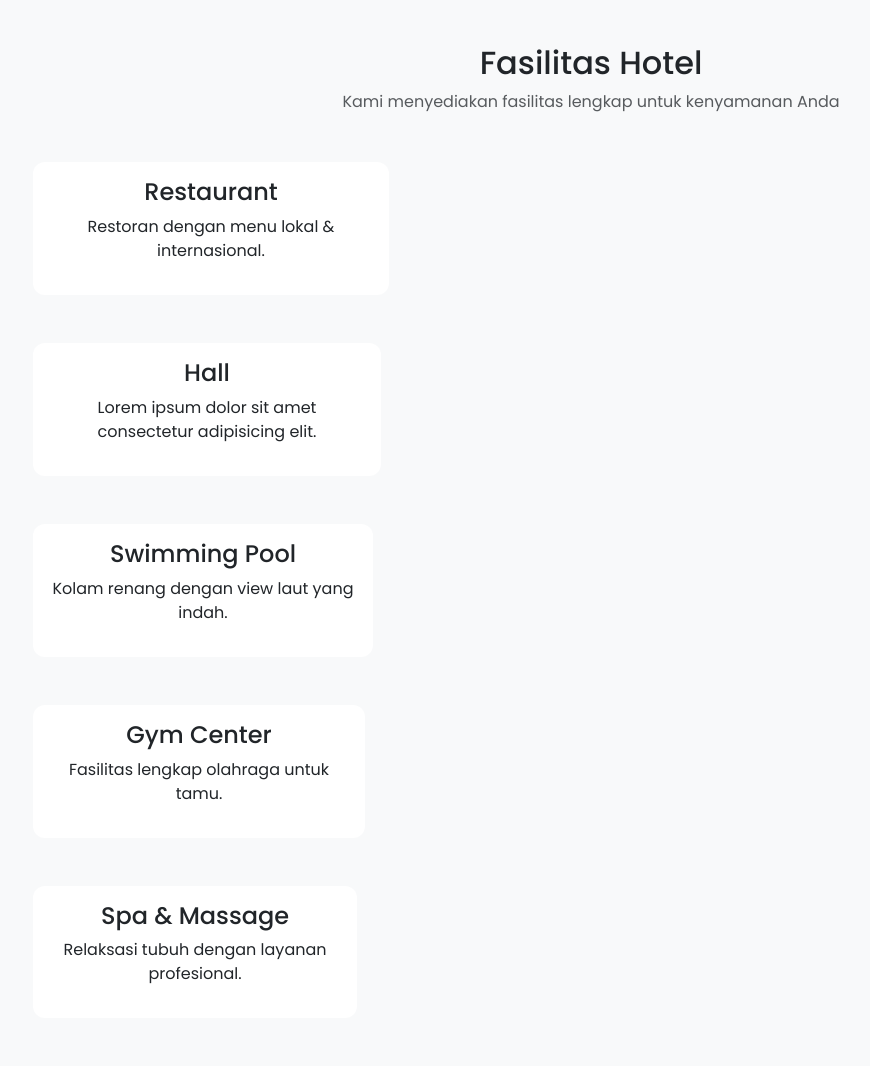
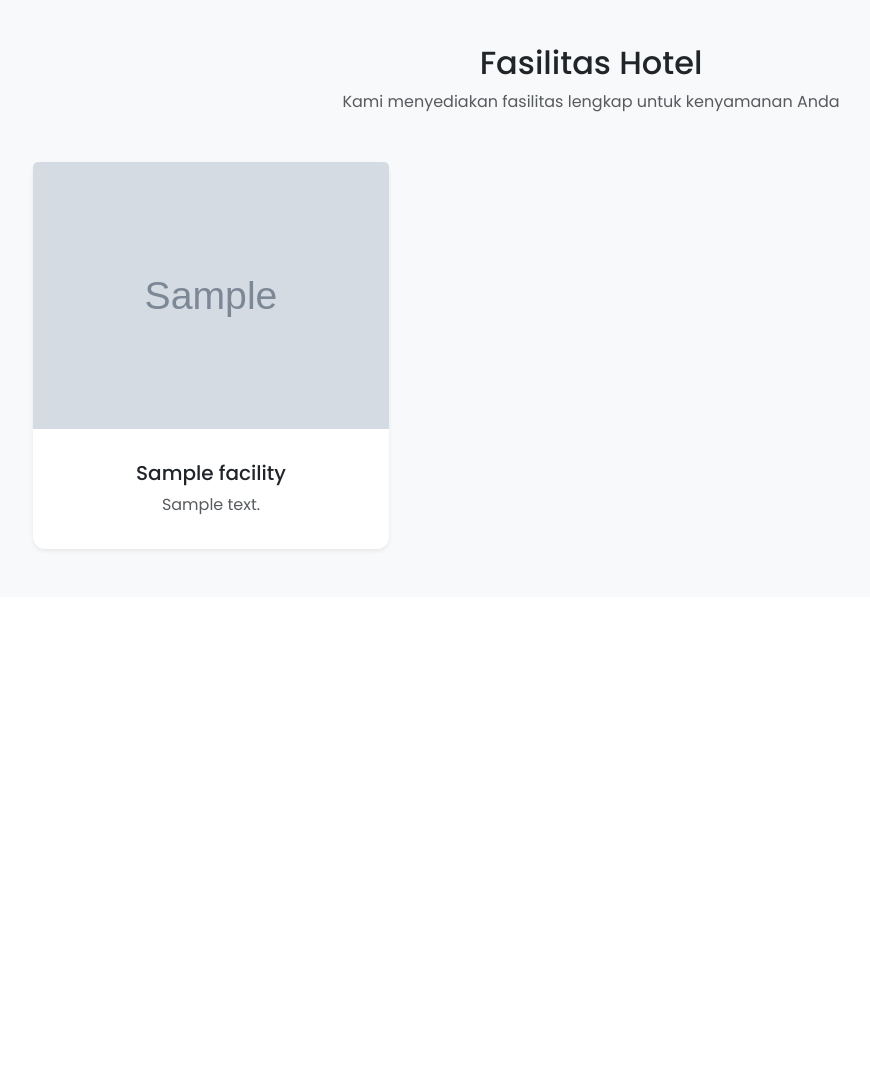
Before and after one commit to MumtazulHamdah/projek_pwd, a PHP site: page /fasilitas.php in a window 1280 px wide. Shown: the part 304-1370 px from the top of the page, without its empty margins (49-919 px from the left). After the commit the page ends 856 px from the top, so only its background shows below. Run offline with PHP 8.4, Linux system fonts and the light colour scheme; tables that the repository leaves empty or names only in its code hold one stand-in row (values such as "Sample post"); grey boxes marked "Sample" are stand-in pictures.

Commit message:
edit fitur

```diff
--- a/booking.php
+++ b/booking.php
@@ -1,5 +1,11 @@
 <?php
 include 'koneksi.php';
+
+if (!isset($_GET['id'])) {
+    die("ID kamar tidak ditemukan!");
+
+}
+
 $id = (int) $_GET['id'];
 $query = mysqli_query($conn, "SELECT * FROM kamar WHERE  id=$id");
 $k = mysqli_fetch_assoc($query);
--- /dev/null
+++ b/config.php
@@ -0,0 +1,7 @@
+<?php
+$conn = mysqli_connect("localhost", "root", "", "hotel_db");
+
+if (!$conn) {
+    die("Koneksi gagal: " . mysqli_connect_error());
+}
+?>
--- a/fasilitas.php
+++ b/fasilitas.php
@@ -1,3 +1,4 @@
+<?php include 'config.php'; ?>
 <!DOCTYPE html>
 <html lang="en">
 <head>
@@ -7,6 +8,7 @@
 
     <link href="https://cdn.jsdelivr.net/npm/bootstrap@5.3.8/dist/css/bootstrap.min.css" rel="stylesheet">
     <link href="https://fonts.googleapis.com/css2?family=Poppins:wght@300;400;500&display=swap" rel="stylesheet">
+    <link href="https://cdn.jsdelivr.net/npm/bootstrap-icons@1.11.3/font/bootstrap-icons.css" rel="stylesheet">
 
  <style>
 body {
@@ -60,46 +62,25 @@ body {
         </div>
 
         <div class="row g-4">
-            <div class="col-md-4">
-                <div class="card facility-card p-3 text-center h-100">
-                    <h4>Restaurant</h4>
-                    <p>Restoran dengan menu lokal & internasional.</p>
+
+            <?php
+            $query = mysqli_query($conn, "SELECT * FROM facilities");
+
+            while ($row = mysqli_fetch_assoc($query)) {
+                ?>
+
+                <div class="col-md-4">
+                    <div class="card facility-card h-100 shadow-sm">
+                        <img src="img/<?php echo $row['image']; ?>" class="card-img-top">
+                        <div class="card-body text-center">
+                            <i class="bi <?php echo $row['icon']; ?> fs-1 text-primary"></i>
+                            <h5 class="mt-3"><?php echo $row['name']; ?></h5>
+                            <p class="text-muted"><?php echo $row['description']; ?></p>
+                        </div>
+                    </div>
                 </div>
-            </div>
-
-            <div class="row g-4">
-            <div class="col-md-4">
-                <div class="card facility-card p-3 text-center h-100">
-                    <h4>Hall</h4>
-                    <p>Lorem ipsum dolor sit amet consectetur adipisicing elit.</p>
-                </div>
-            </div>
-
-            <div class="row g-4">
-            <div class="col-md-4">
-                <div class="card facility-card p-3 text-center h-100">
-                    <h4>Swimming Pool</h4>
-                    <p>Kolam renang dengan view laut yang indah.</p>
-                </div>
-            </div>
-
-            <div class="row g-4">
-            <div class="col-md-4">
-                <div class="card facility-card p-3 text-center h-100">
-                    <h4>Gym Center</h4>
-                    <p>Fasilitas lengkap olahraga untuk tamu.</p>
-                </div>
-            </div>
-
-            <div class="row g-4">
-            <div class="col-md-4">
-                <div class="card facility-card p-3 text-center h-100">
-                    <h4>Spa & Massage</h4>
-                    <p>Relaksasi tubuh dengan layanan profesional.</p>
-                </div>
+                <?php } ?>
             </div>
         </div>
-    </div>
-
 </body>
 </html>
```
Also changed, not shown: css/dashboard.css (+10 -2 lines), dashboard.php (+27 -4 lines), proses_booking.php (+7 -1 lines).
